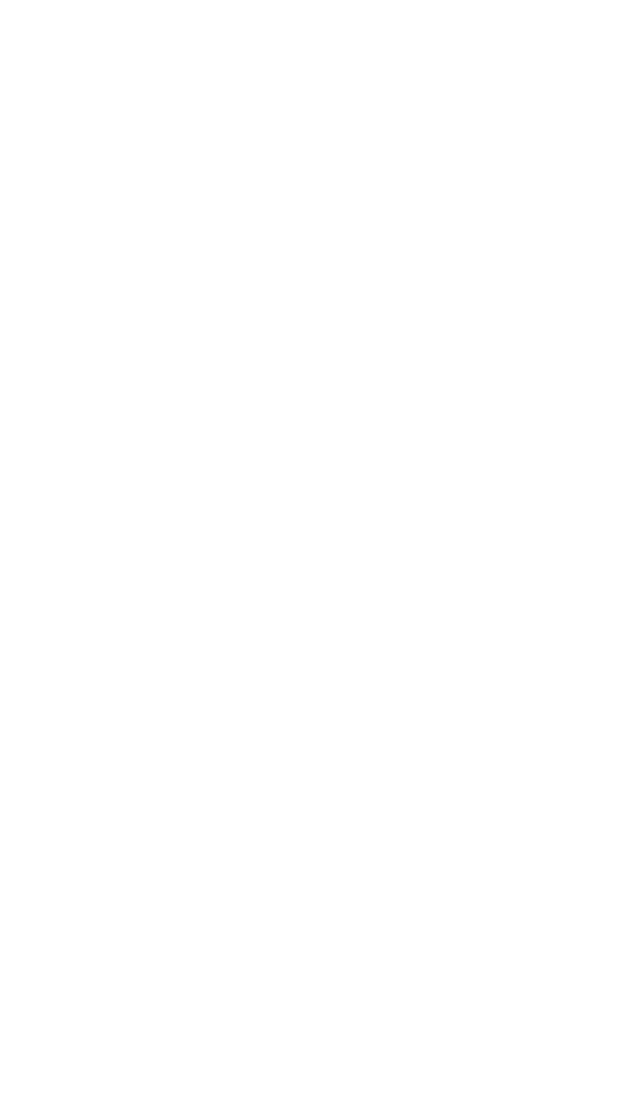
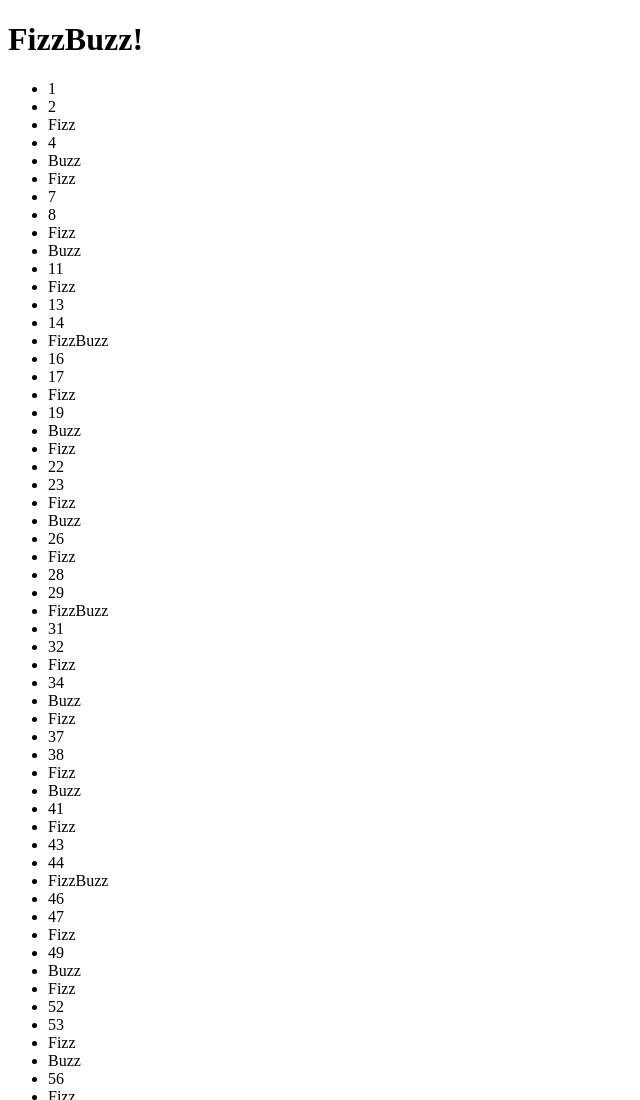
Before and after one commit to daniele-lai/js-fizzbuzz, a plain HTML site: page index.html in a window 1280 px wide. Shown: the top 1100 px of the page, without its empty margins (0-640 px from the left). Before the commit the page ends 800 px from the top, so only its background shows below. Drawn offline with Linux system fonts and the light colour scheme.

Commit message:
Aggiunta stampa a video

```diff
--- a/index.html
+++ b/index.html
@@ -7,6 +7,8 @@
   <title>FizzBuzz</title>
 </head>
 <body>
+  <h1>FizzBuzz!</h1>
+  <ul id="lista"></ul>
 
   <script src="js/script.js" charset="utf-8"></script>
 </body>
--- a/js/script.js
+++ b/js/script.js
@@ -4,12 +4,12 @@
 
 for (var i = 1; i <= 100; i++) {
   if (i % 3 == 0 && i % 5 == 0 ) {
-    console.log("FizzBuzz");
+    document.getElementById('lista').innerHTML += "<li>" + ["FizzBuzz"] + "</li>"
   } else if (i % 3 == 0) {
-    console.log("Fizz");
+    document.getElementById('lista').innerHTML += "<li>" + ["Fizz"] + "</li>"
   } else if (i % 5 == 0) {
-    console.log("Buzz");
+    document.getElementById('lista').innerHTML += "<li>" + ["Buzz"] + "</li>"
   } else {
-    console.log(i);
+    document.getElementById('lista').innerHTML += "<li>" + [i] + "</li>";
   }
 }
```
